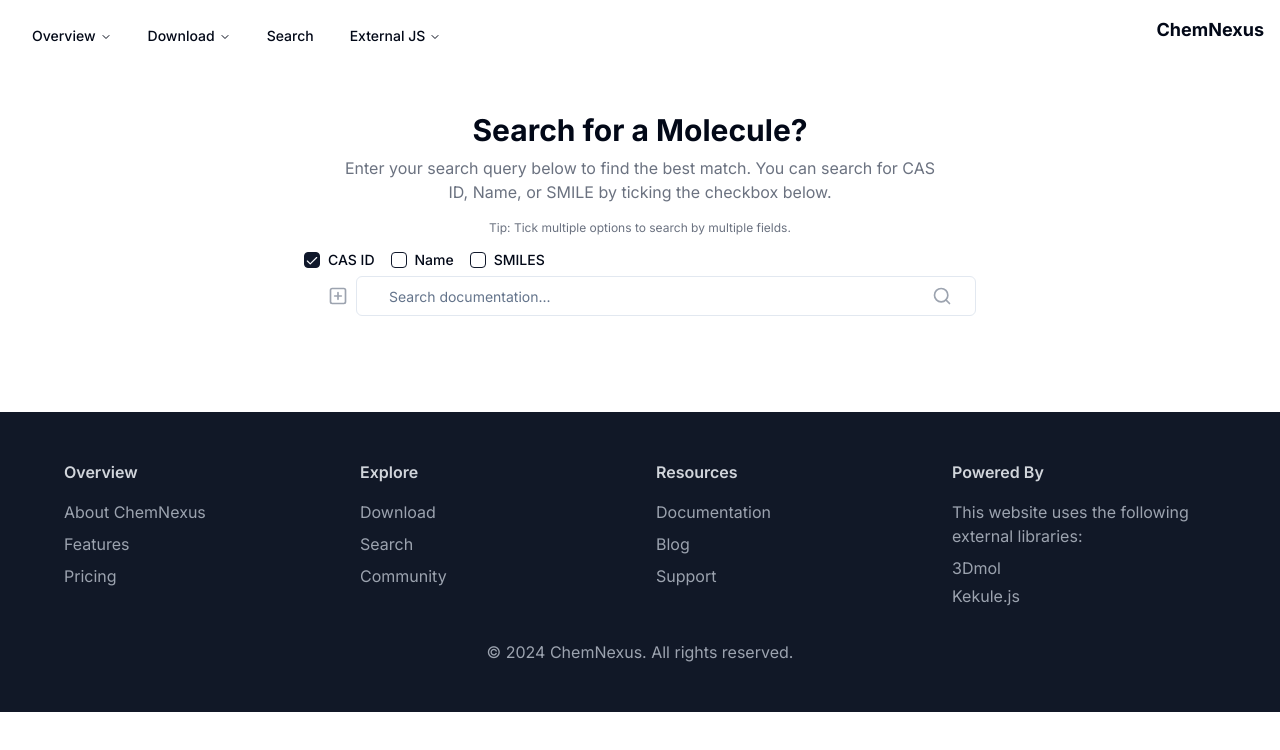
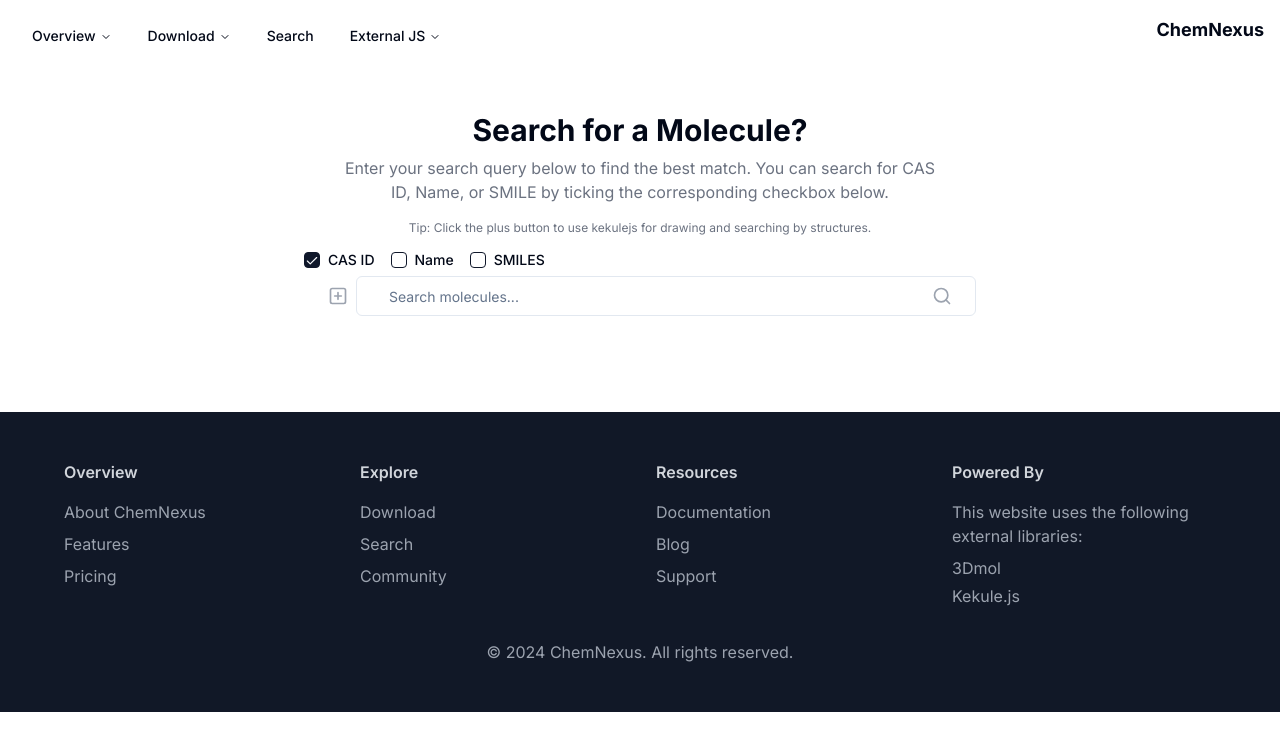
Before and after one commit to ukeSJTU/clc-db-frontend, a Next.js app: page /search in a window 1280 px wide. Shown: the top 750 px of the page. Built offline with nearby package versions, Linux system fonts and the light colour scheme.

Commit message:
feat(ui): update texts for search page

```diff
--- a/components/searchpage/bar.tsx
+++ b/components/searchpage/bar.tsx
@@ -33,7 +33,7 @@ const SearchBar: React.FC<SearchBarProps> = ({
                 value={query} // Binds input value to query state
                 onChange={(e) => setQuery(e.target.value)} // Updates state on input change
                 className="flex-1 pr-12 pl-8"
-                placeholder="Search documentation..."
+                placeholder="Search molecules..."
                 type="search"
             />
 
--- a/components/searchpage/heading.tsx
+++ b/components/searchpage/heading.tsx
@@ -6,8 +6,8 @@ const SearchHeading = () => {
             <h1 className="text-3xl font-bold">Search for a Molecule?</h1>
             <p className="max-w-[600px] text-gray-500 dark:text-gray-400">
                 Enter your search query below to find the best match. You can
-                search for CAS ID, Name, or SMILE by ticking the checkbox below.
-                {/* TODO: later use shared option tables to add CAS ID, Name, SMILE, etc ... */}
+                search for CAS ID, Name, or SMILE by ticking the corresponding
+                checkbox below.
             </p>
         </div>
     );
--- a/components/searchpage/tip.tsx
+++ b/components/searchpage/tip.tsx
@@ -1,7 +1,8 @@
 const SearchTip = () => {
     return (
         <small className="text-xs text-gray-500 dark:text-gray-400">
-            Tip: Tick multiple options to search by multiple fields.
+            Tip: Click the plus button to use kekulejs for drawing and searching
+            by structures.
         </small>
     );
 };
```
